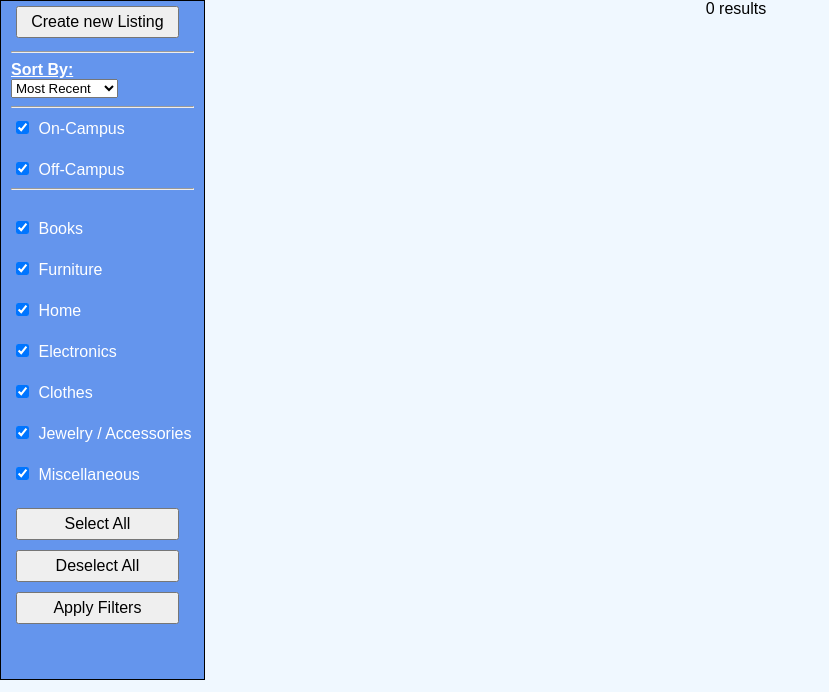
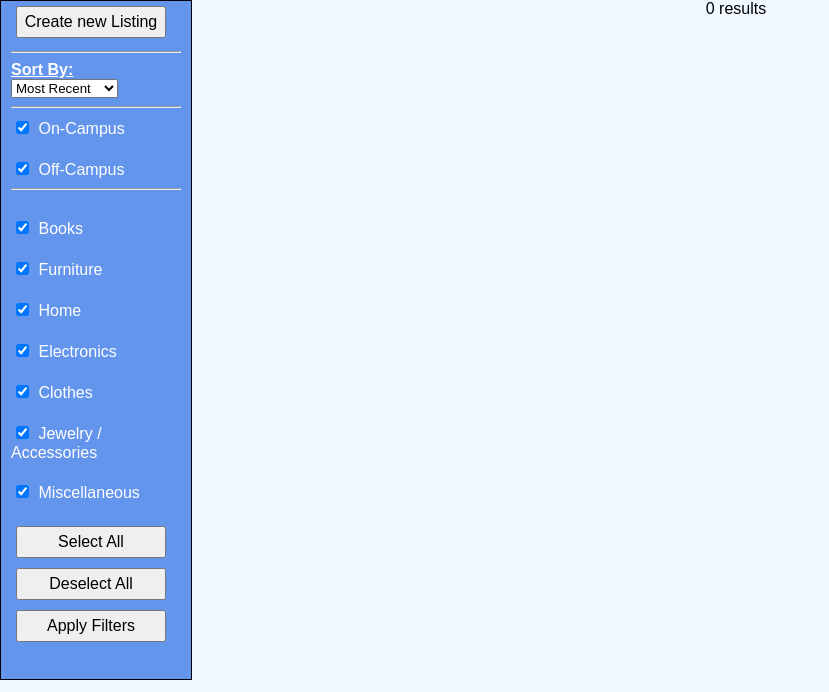
Before and after one commit to iandailey/SchoolYardX, a PHP site: page /home.php in a window 1280 px wide. Shown: the part 108-800 px from the top of the page, without its empty margins (0-829 px from the left). Run offline with PHP 8.4, Linux system fonts and the light colour scheme; data that the repository does not hold is empty.

Commit message:
minor css fix

```diff
--- a/home-layout.css
+++ b/home-layout.css
@@ -50,7 +50,7 @@ body {
 
 .sidenav {
     float: left;
-    width: 16%;
+    width: 15%;
     position: fixed;
     overflow-x: hidden;
     border: 1px solid black;
```
